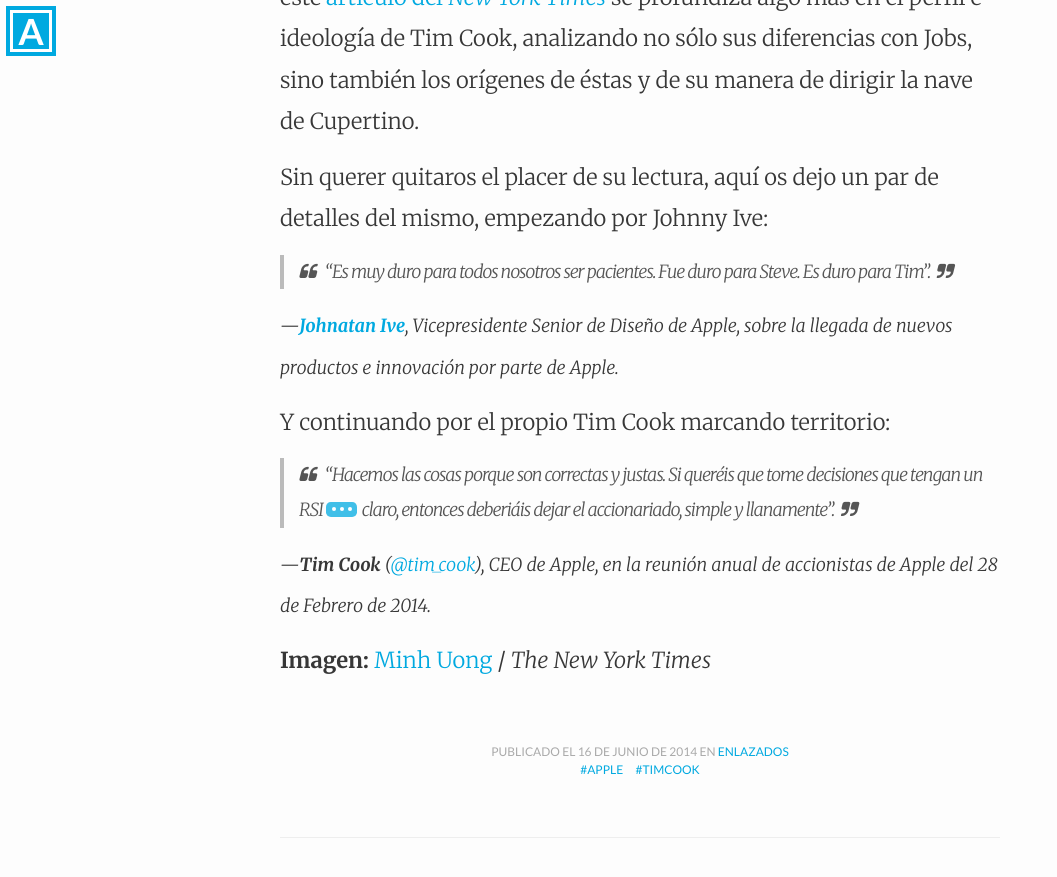
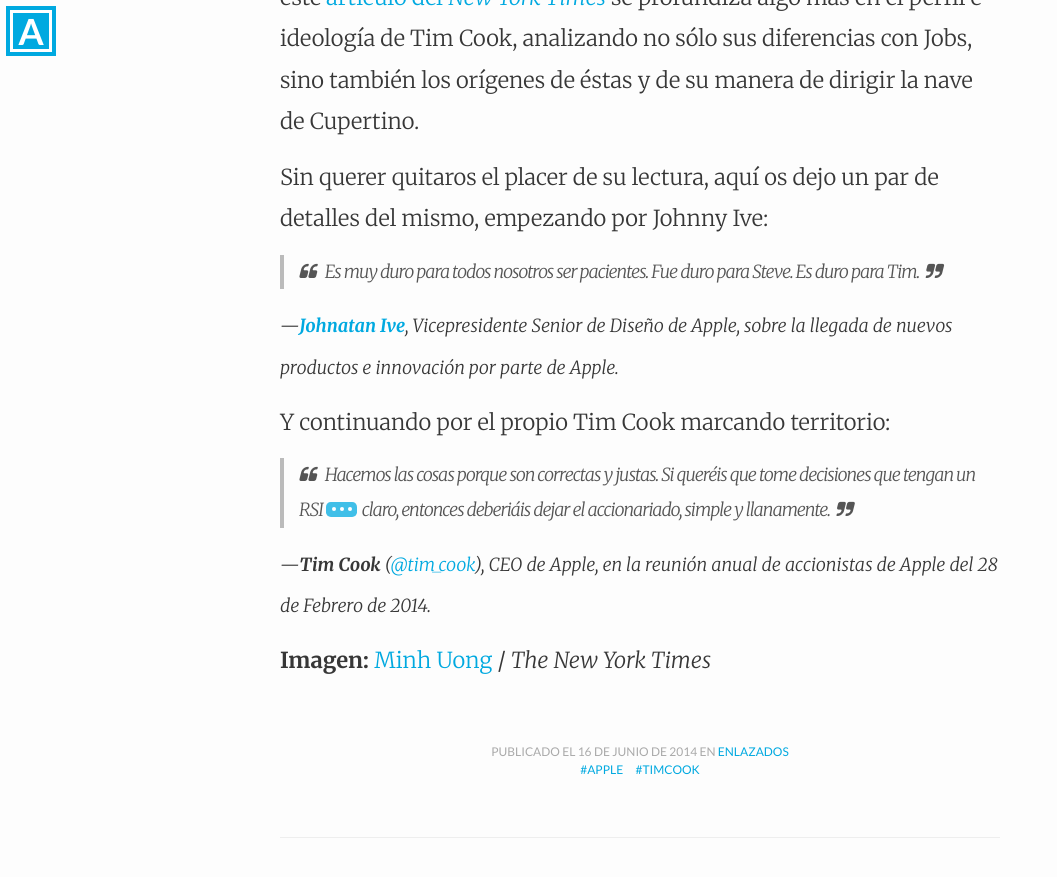
Before and after one commit to asiertejada/asiertejada.github.io, a Jekyll site: the page built from _posts/2014-06-16-tim-cook-versionando-apple.md, in a window 1280 px wide and 900 px high, scrolled down 1218 px. Shown: the top 877 px of the window, without its empty margins (0-1057 px from the left). Built offline with Jekyll 4.4.1, drawn with Linux system fonts in a browser that asks for light colours.

Commit message:
Remove extra quotation marks

```diff
--- a/_posts/2014-06-16-tim-cook-versionando-apple.md
+++ b/_posts/2014-06-16-tim-cook-versionando-apple.md
@@ -15,13 +15,13 @@
 
 Sin querer quitaros el placer de su lectura, aquí os dejo un par de detalles del mismo, empezando por Johnny Ive:
 
-> "Es muy duro para todos nosotros ser pacientes. Fue duro para Steve. Es duro para Tim".
+> Es muy duro para todos nosotros ser pacientes. Fue duro para Steve. Es duro para Tim.
 
 <cite>—[**Johnatan Ive**](https://www.apple.com/es/pr/bios/jonathan-ive.html), Vicepresidente Senior de Diseño de *Apple*, sobre la llegada de nuevos productos e innovación por parte de *Apple*.</cite>
 
 Y continuando por el propio Tim Cook marcando territorio:
 
-> "Hacemos las cosas porque son correctas y justas. Si queréis que tome decisiones que tengan un RSI[^2] claro, entonces deberiáis dejar el accionariado, simple y llanamente".
+> Hacemos las cosas porque son correctas y justas. Si queréis que tome decisiones que tengan un RSI[^2] claro, entonces deberiáis dejar el accionariado, simple y llanamente.
 
 <cite>—**Tim Cook** ([@tim_cook](https://twitter.com/tim_cook)), *CEO* de *Apple*, en la reunión anual de accionistas de Apple del 28 de Febrero de 2014. </cite>
 
```
